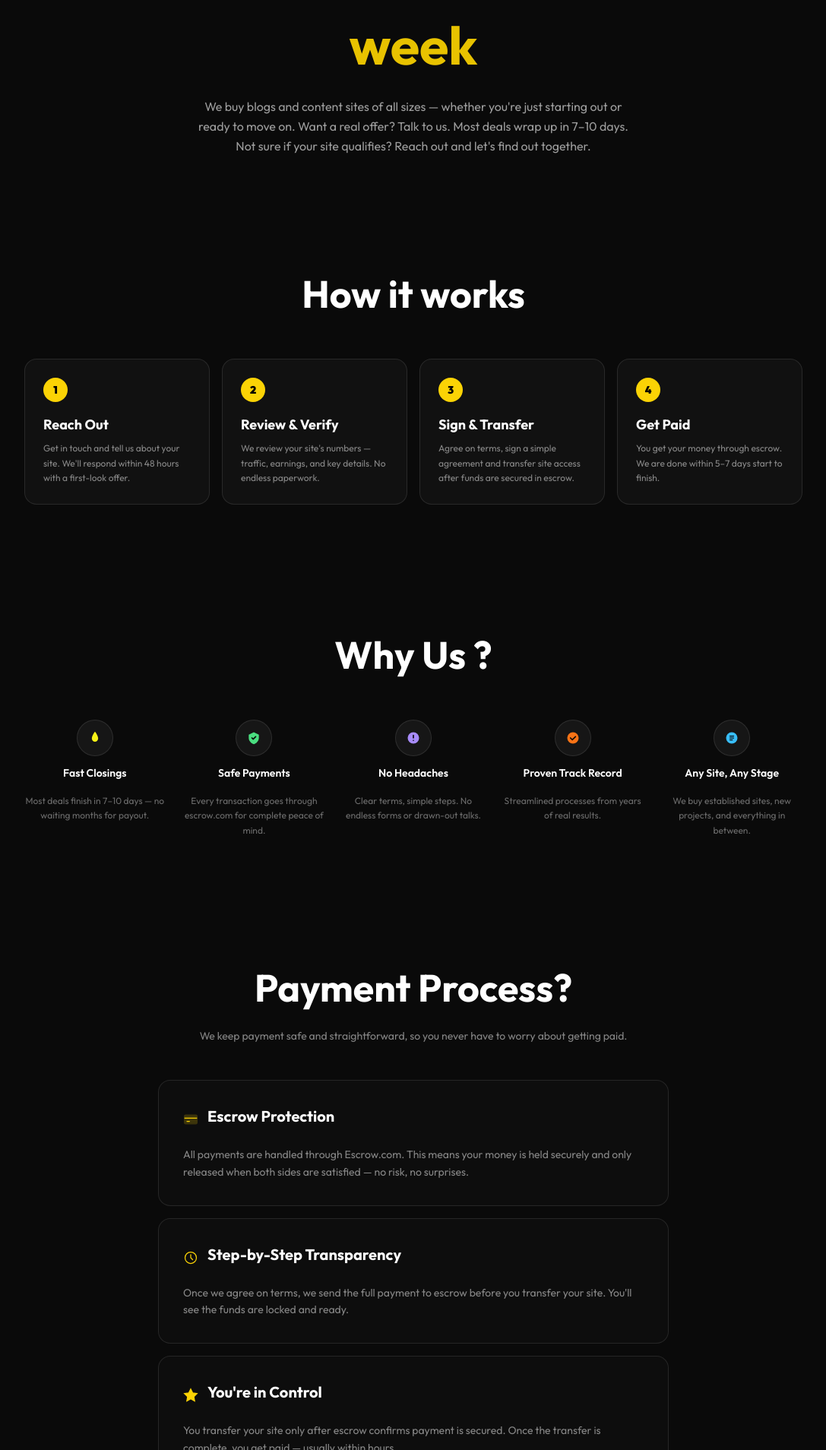
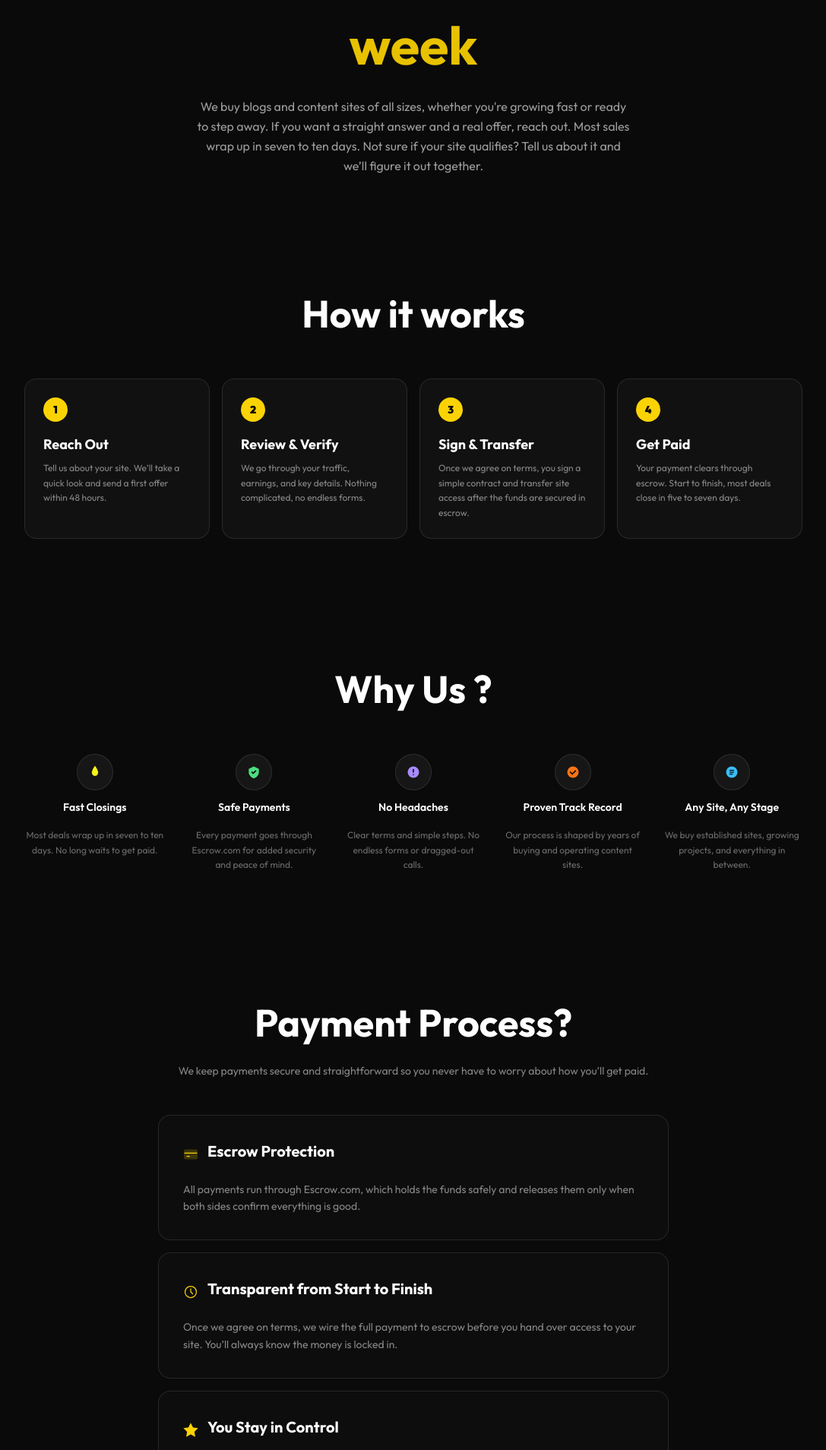
Before and after one commit to efodthe2nd/clearwater, a Next.js app: page /sell in a window 1280 px wide. Shown: the part 232-2140 px from the top of the page at 76% size, without its empty margins (96-1183 px from the left). Built offline with nearby package versions, Linux system fonts and the light colour scheme.

Commit message:
animate hero-section

```diff
--- a/app/components/layout/Navbar.tsx
+++ b/app/components/layout/Navbar.tsx
@@ -15,11 +15,17 @@ const navLinks = [
 export default function Navbar() {
   const pathname = usePathname()
   const [scrolled, setScrolled] = useState(false)
+  const [mounted, setMounted] = useState(false)
 
   useEffect(() => {
+    // Trigger entrance — slight delay so page paint completes first
+    const t = setTimeout(() => setMounted(true), 50)
     const onScroll = () => setScrolled(window.scrollY > 40)
     window.addEventListener('scroll', onScroll, { passive: true })
-    return () => window.removeEventListener('scroll', onScroll)
+    return () => {
+      clearTimeout(t)
+      window.removeEventListener('scroll', onScroll)
+    }
   }, [])
 
   return (
@@ -27,10 +33,15 @@ export default function Navbar() {
       className={`fixed top-0 left-0 right-0 z-50 px-6 py-4 transition-all duration-300 ${
         scrolled ? 'bg-black/80 backdrop-blur-md' : 'bg-transparent'
       }`}
+      style={{
+        opacity: mounted ? 1 : 0,
+        transform: mounted ? 'translateY(0)' : 'translateY(-16px)',
+        transition: 'opacity 0.7s cubic-bezier(0.16, 1, 0.3, 1), transform 0.7s cubic-bezier(0.16, 1, 0.3, 1), background-color 0.3s',
+      }}
     >
       <nav className="max-w-7xl mx-auto flex items-center justify-between">
 
-        {/* Logo — swaps on scroll */}
+        {/* Logo */}
         <Link href="/" className="flex-shrink-0 h-10 relative w-[160px]">
           <Image
             src="/logos/logo-default.png"
@@ -53,10 +64,17 @@ export default function Navbar() {
 
         {/* Nav Links */}
         <ul className="hidden md:flex items-center gap-8">
-          {navLinks.map((link) => {
+          {navLinks.map((link, i) => {
             const isActive = pathname === link.href
             return (
-              <li key={link.href}>
+              <li
+                key={link.href}
+                style={{
+                  opacity: mounted ? 1 : 0,
+                  transform: mounted ? 'translateY(0)' : 'translateY(-8px)',
+                  transition: `opacity 0.6s cubic-bezier(0.16, 1, 0.3, 1) ${80 + i * 60}ms, transform 0.6s cubic-bezier(0.16, 1, 0.3, 1) ${80 + i * 60}ms`,
+                }}
+              >
                 <Link
                   href={link.href}
                   className={`text-sm font-medium transition-colors duration-200 relative group ${
@@ -73,7 +91,14 @@ export default function Navbar() {
           })}
         </ul>
 
-        {/* CTA — dark pill with arrow icon */}
+        {/* CTA */}
+        <div
+          style={{
+            opacity: mounted ? 1 : 0,
+            transform: mounted ? 'translateY(0)' : 'translateY(-8px)',
+            transition: 'opacity 0.6s cubic-bezier(0.16, 1, 0.3, 1) 360ms, transform 0.6s cubic-bezier(0.16, 1, 0.3, 1) 360ms',
+          }}
+        >
           <Link
             href="/contact"
             className="flex items-center gap-3 bg-[#1c1c1c] border border-white/10 rounded-full px-5 py-2.5 text-sm font-semibold text-white hover:bg-[#fbd305] hover:text-black hover:border-transparent transition-all duration-300 group"
@@ -91,6 +116,7 @@ export default function Navbar() {
               </svg>
             </span>
           </Link>
+        </div>
 
       </nav>
     </header>
--- a/app/components/sell/HowItWorks.tsx
+++ b/app/components/sell/HowItWorks.tsx
@@ -2,22 +2,22 @@ const steps = [
   {
     number: '1',
     title: 'Reach Out',
-    description: 'Get in touch and tell us about your site. We\'ll respond within 48 hours with a first-look offer.',
+    description: 'Tell us about your site. We’ll take a quick look and send a first offer within 48 hours.',
   },
   {
     number: '2',
     title: 'Review & Verify',
-    description: 'We review your site\'s numbers — traffic, earnings, and key details. No endless paperwork.',
+    description: 'We go through your traffic, earnings, and key details. Nothing complicated, no endless forms.',
   },
   {
     number: '3',
     title: 'Sign & Transfer',
-    description: 'Agree on terms, sign a simple agreement and transfer site access after funds are secured in escrow.',
+    description: 'Once we agree on terms, you sign a simple contract and transfer site access after the funds are secured in escrow.',
   },
   {
     number: '4',
     title: 'Get Paid',
-    description: 'You get your money through escrow. We are done within 5–7 days start to finish.',
+    description: 'Your payment clears through escrow. Start to finish, most deals close in five to seven days.',
   },
 ]
 
--- a/app/components/sell/PaymentProcess.tsx
+++ b/app/components/sell/PaymentProcess.tsx
@@ -9,7 +9,7 @@ const payments = [
     ),
     title: 'Escrow Protection',
     description:
-      'All payments are handled through Escrow.com. This means your money is held securely and only released when both sides are satisfied — no risk, no surprises.',
+      'All payments run through Escrow.com, which holds the funds safely and releases them only when both sides confirm everything is good.',
   },
   {
     icon: (
@@ -18,9 +18,9 @@ const payments = [
         <path d="M12 7v5l3 3" stroke="#fbd305" strokeWidth="1.5" strokeLinecap="round"/>
       </svg>
     ),
-    title: 'Step-by-Step Transparency',
+    title: 'Transparent from Start to Finish',
     description:
-      'Once we agree on terms, we send the full payment to escrow before you transfer your site. You\'ll see the funds are locked and ready.',
+      'Once we agree on terms, we wire the full payment to escrow before you hand over access to your site. You’ll always know the money is locked in.',
   },
   {
     icon: (
@@ -28,9 +28,9 @@ const payments = [
         <path d="M12 2l3.09 6.26L22 9.27l-5 4.87 1.18 6.88L12 17.77l-6.18 3.25L7 14.14 2 9.27l6.91-1.01L12 2z" fill="#fbd305" stroke="#fbd305" strokeWidth="1.5"/>
       </svg>
     ),
-    title: "You're in Control",
+    title: "You Stay in Control",
     description:
-      'You transfer your site only after escrow confirms payment is secured. Once the transfer is complete, you get paid — usually within hours.',
+      'You transfer the site only after escrow confirms the funds are secured. After that, payment is released to you, usually within hours.',
   },
   {
     icon: (
@@ -42,7 +42,7 @@ const payments = [
     ),
     title: 'No Hidden Fees',
     description:
-      'We cover all escrow fees, so the amount you see is the amount you get.',
+      'We cover all escrow fees. The amount you see is the amount you get.',
   },
 ]
 
@@ -54,7 +54,7 @@ export default function PaymentProcess() {
           Payment Process?
         </h2>
         <p className="text-white/50 text-sm text-center mb-12">
-          We keep payment safe and straightforward, so you never have to worry about getting paid.
+         We keep payments secure and straightforward so you never have to worry about how you’ll get paid.
         </p>
 
         <div className="space-y-4">
--- a/app/components/sell/SellCTA.tsx
+++ b/app/components/sell/SellCTA.tsx
@@ -19,12 +19,10 @@ export default function SellCTA() {
             <span className="text-[var(--yellow)]">Talk</span>
           </h2>
           <p className="text-white/50 text-sm font-mono leading-relaxed mb-8 max-w-md mx-auto">
-            Doesn't matter if your site is booming or just getting by — we'll give you a fair,
-            no-pressure valuation within 48 hours. Unsure if we're the right fit? That's why we're
-            here. Ask anything.
+            Whether your site is growing fast or barely being updated, we’ll give you a fair, no-pressure valuation within 48 hours. If you’re unsure whether we’re the right fit, ask us anything. That’s what we’re here for.
             <br />
             <br />
-            Let's see what's possible.
+            Let's find out what's possible.
           </p>
           <a
             href="/contact"
--- a/app/components/sell/SellHero.tsx
+++ b/app/components/sell/SellHero.tsx
@@ -7,9 +7,7 @@ export default function SellHero() {
           <span className="text-[var(--yellow)]">a week</span>
         </h1>
         <p className="text-white/60 text-base leading-relaxed max-w-xl mx-auto">
-          We buy blogs and content sites of all sizes — whether you're just starting out or ready to
-          move on. Want a real offer? Talk to us. Most deals wrap up in 7–10 days. Not sure if your
-          site qualifies? Reach out and let's find out together.
+         We buy blogs and content sites of all sizes, whether you're growing fast or ready to step away. If you want a straight answer and a real offer, reach out. Most sales wrap up in seven to ten days. Not sure if your site qualifies? Tell us about it and we’ll figure it out together.
         </p>
       </div>
     </section>
--- a/app/components/sell/WhyUs.tsx
+++ b/app/components/sell/WhyUs.tsx
@@ -6,7 +6,7 @@ const reasons = [
       </svg>
     ),
     title: 'Fast Closings',
-    description: 'Most deals finish in 7–10 days — no waiting months for payout.',
+    description: 'Most deals wrap up in seven to ten days. No long waits to get paid.',
   },
   {
     icon: (
@@ -16,7 +16,7 @@ const reasons = [
       </svg>
     ),
     title: 'Safe Payments',
-    description: 'Every transaction goes through escrow.com for complete peace of mind.',
+    description: 'Every payment goes through Escrow.com for added security and peace of mind.',
   },
   {
     icon: (
@@ -26,7 +26,7 @@ const reasons = [
       </svg>
     ),
     title: 'No Headaches',
-    description: 'Clear terms, simple steps. No endless forms or drawn-out talks.',
+    description: 'Clear terms and simple steps. No endless forms or dragged-out calls.',
   },
   {
     icon: (
@@ -36,7 +36,7 @@ const reasons = [
       </svg>
     ),
     title: 'Proven Track Record',
-    description: 'Streamlined processes from years of real results.',
+    description: 'Our process is shaped by years of buying and operating content sites.',
   },
   {
     icon: (
@@ -46,7 +46,7 @@ const reasons = [
       </svg>
     ),
     title: 'Any Site, Any Stage',
-    description: 'We buy established sites, new projects, and everything in between.',
+    description: 'We buy established sites, growing projects, and everything in between.',
   },
 ]
 
```
Also changed, not shown: app/components/home/HeroSection.tsx (+100 -15 lines). Lines whose indentation alone changed are shown as unchanged.
